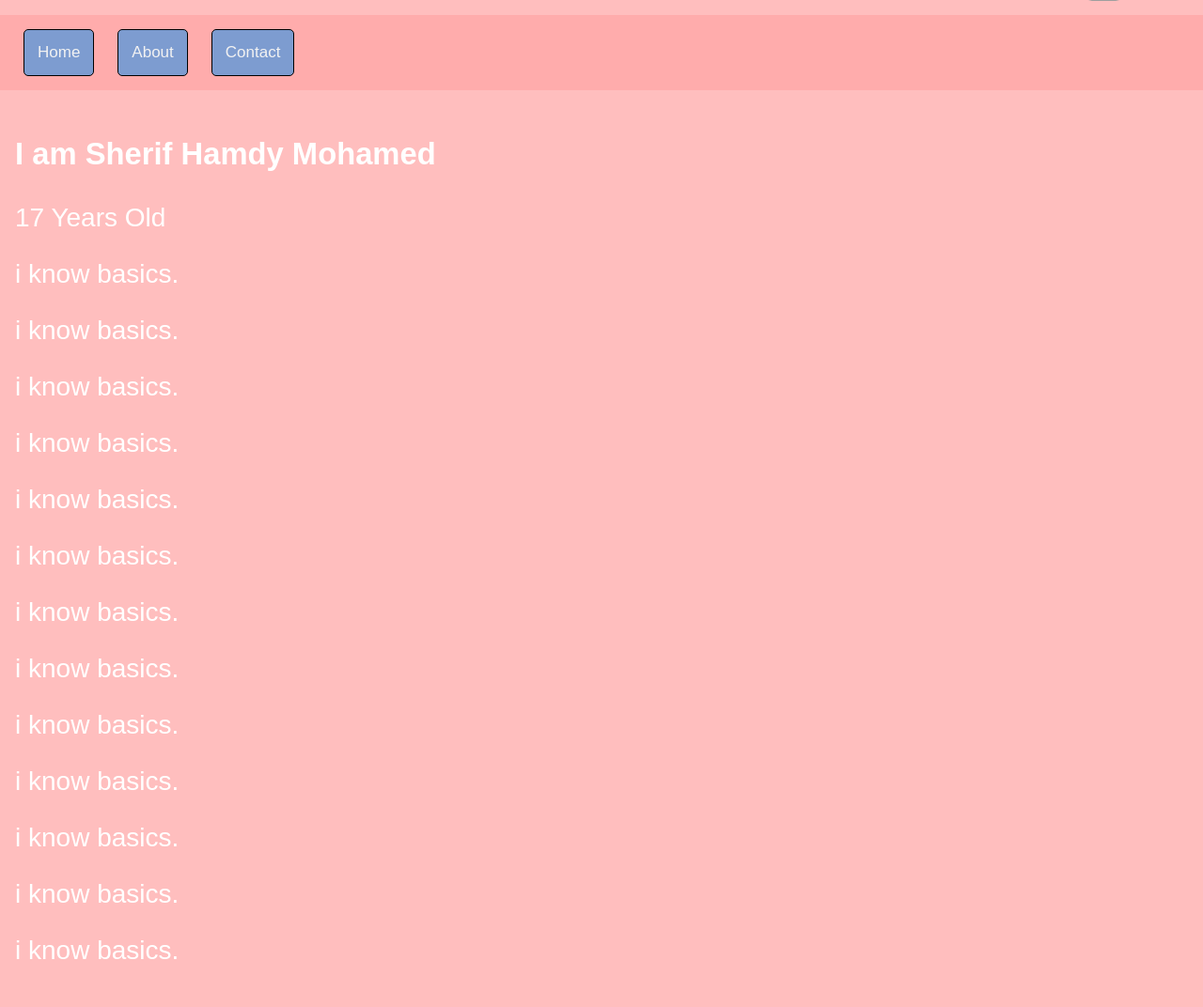
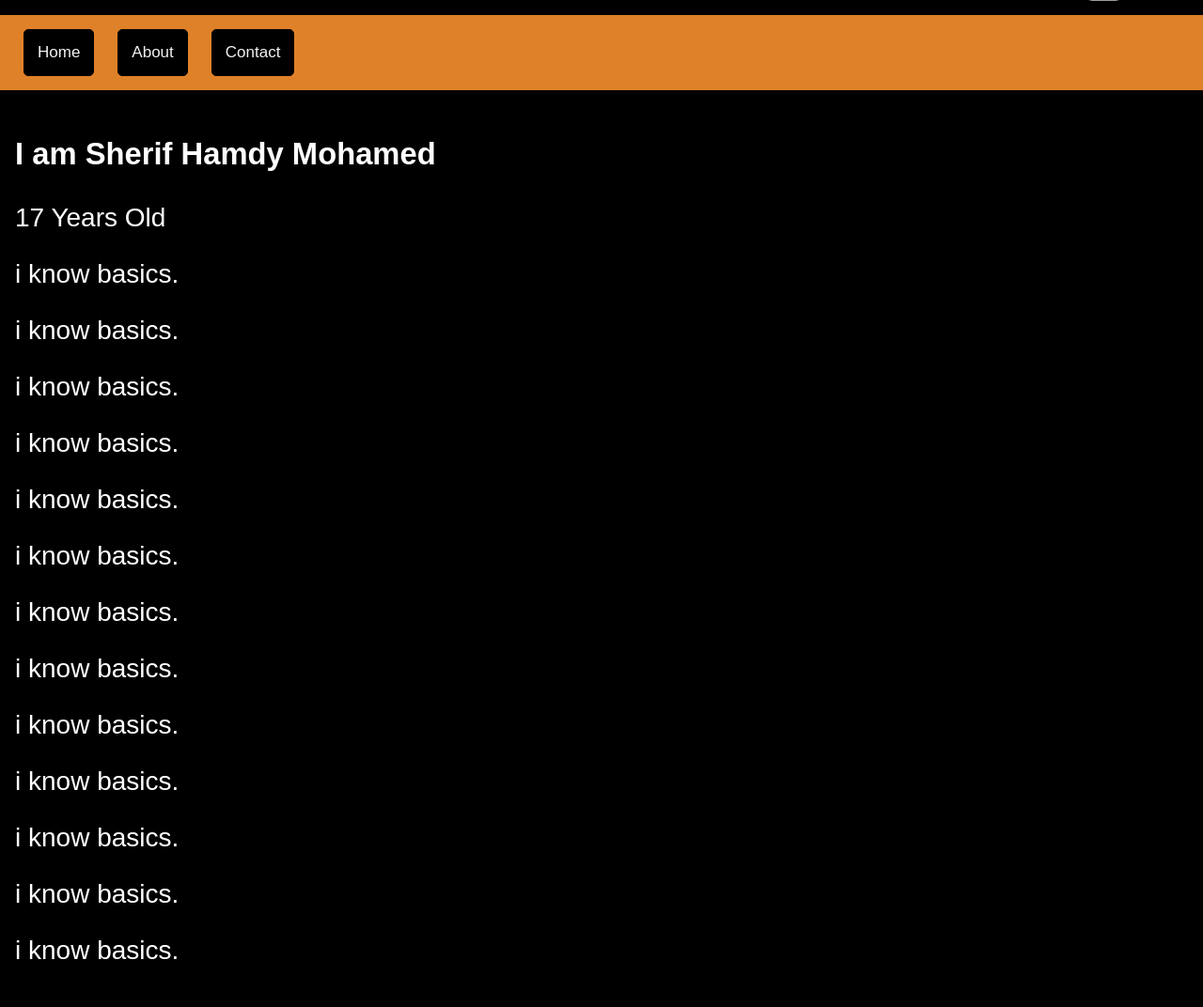
Before and after one commit to SHEFOO10/database, a PHP site: page / in a window 1280 px wide. Shown: the part 56-1128 px from the top of the page at 94% size. Run offline with PHP 8.4, Linux system fonts and the light colour scheme; some libraries are stand-ins or nearby versions; grey boxes are pictures that could not be loaded.

Commit message:
fucken update

```diff
--- a/style.css
+++ b/style.css
@@ -2,7 +2,7 @@ body {
   margin: 0;
   font-size: 28px;
   font-family: Arial, Helvetica, sans-serif;
-  background-color: rgba(255, 166, 166, 0.726);
+  background-color: rgb(0, 0, 0);
 }
 .header {
   background-color: black;
@@ -73,7 +73,7 @@ body {
 
 #navbar {
   overflow: hidden;
-  background-color: rgba(255, 166, 166, 0.726);
+  background-color: rgb(223, 129, 41);
 
 
 }
@@ -99,7 +99,7 @@ body {
   float: left;
   display: block;
   color: #f2f2f2;
-  background-color: rgba(73, 150, 223, 0.712);
+  background-color: black;
   text-align: center;
   padding: 14px;
   text-decoration: none;
@@ -112,7 +112,7 @@ body {
 
 #navbar a:hover {
   background-color: rgb(165, 153, 143);
-  color: rgba(209, 110, 65, 0.774);
+  color: rgb(0, 0, 0);
   box-shadow: 0 12px 20px 1px rgba(0,0,0,0.5);
 
   border-radius: 5px;
```
